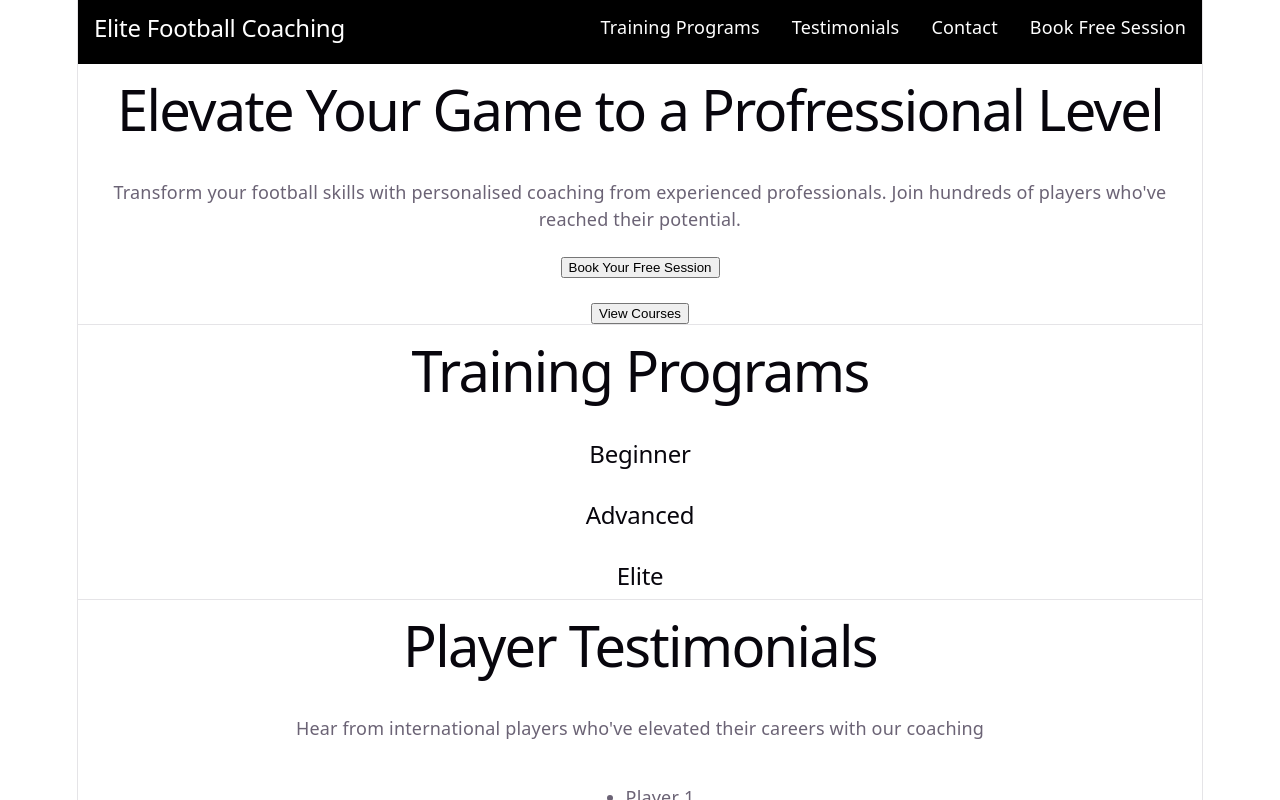
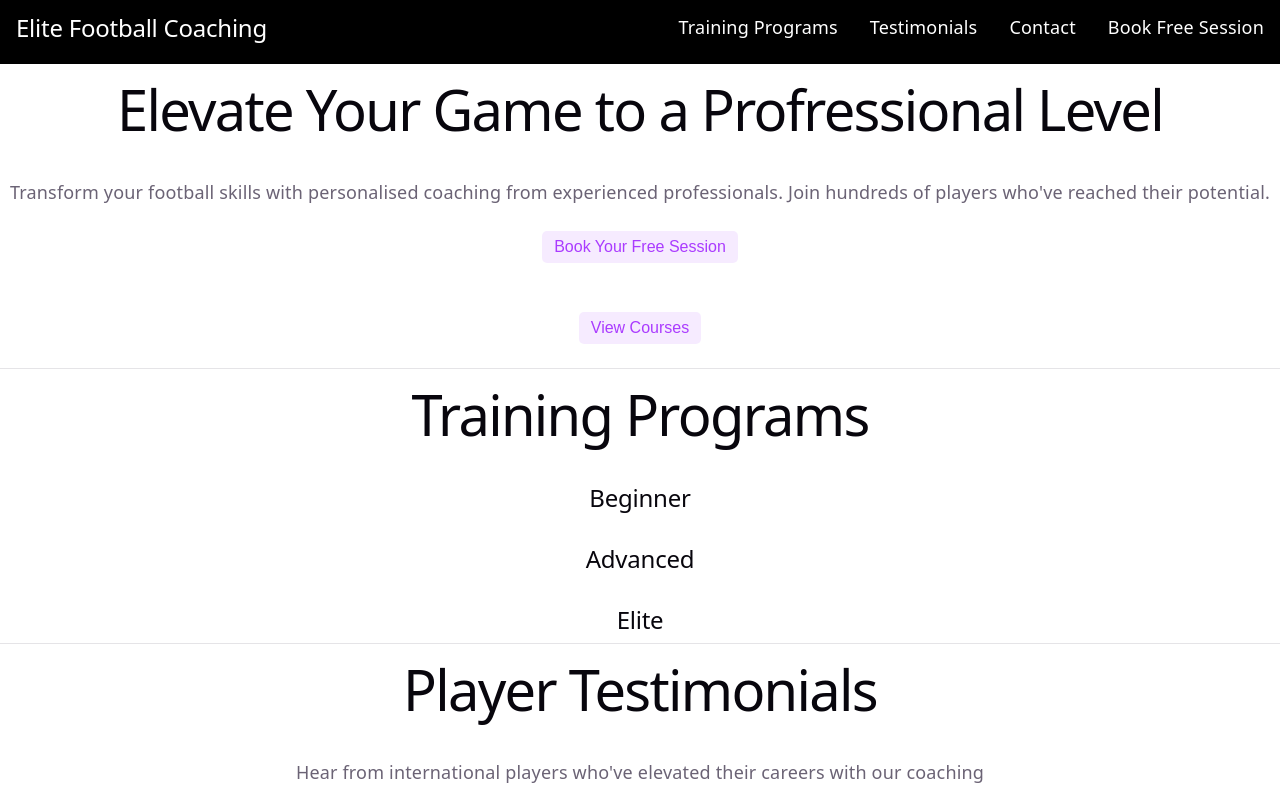
Before and after one commit to rotimijoseph/football-coaching, a React (Vite) app in the folder football-coaching/: page / in a window 1280 px wide. Shown: the top 800 px of the page. Built offline with nearby package versions, Linux system fonts and the light colour scheme.

Commit message:
update: make page full screen, style introduction buttons

```diff
--- a/football-coaching/src/App.css
+++ b/football-coaching/src/App.css
@@ -1,4 +1,4 @@
-.counter {
+.intro-button {
   font-size: 16px;
   padding: 5px 10px;
   border-radius: 5px;
@@ -17,44 +17,7 @@
   }
 }
 
-.hero {
-  position: relative;
 
-  .base,
-  .framework,
-  .vite {
-    inset-inline: 0;
-    margin: 0 auto;
-  }
-
-  .base {
-    width: 170px;
-    position: relative;
-    z-index: 0;
-  }
-
-  .framework,
-  .vite {
-    position: absolute;
-  }
-
-  .framework {
-    z-index: 1;
-    top: 34px;
-    height: 28px;
-    transform: perspective(2000px) rotateZ(300deg) rotateX(44deg) rotateY(39deg)
-      scale(1.4);
-  }
-
-  .vite {
-    z-index: 0;
-    top: 107px;
-    height: 26px;
-    width: auto;
-    transform: perspective(2000px) rotateZ(300deg) rotateX(40deg) rotateY(39deg)
-      scale(0.8);
-  }
-}
 
 #testimonials {
   display: flex;
--- a/football-coaching/src/components/Introduction.jsx
+++ b/football-coaching/src/components/Introduction.jsx
@@ -5,10 +5,10 @@ export default function Introduction() {
         <>
         <h1>Elevate Your Game to a Profressional Level</h1>
         <p>Transform your football skills with personalised coaching from experienced professionals. Join hundreds of players who've reached their potential.</p>
-        <button>
+        <button class="intro-button">
             Book Your Free Session
         </button>
-        <button>
+        <button class="intro-button">
             View Courses
         </button>
         </>
--- a/football-coaching/src/index.css
+++ b/football-coaching/src/index.css
@@ -55,11 +55,10 @@ body {
 }
 
 #root {
-  width: 1126px;
+  width: 100%;
   max-width: 100%;
   margin: 0 auto;
   text-align: center;
-  border-inline: 1px solid var(--border);
   min-height: 100svh;
   display: flex;
   flex-direction: column;
```
